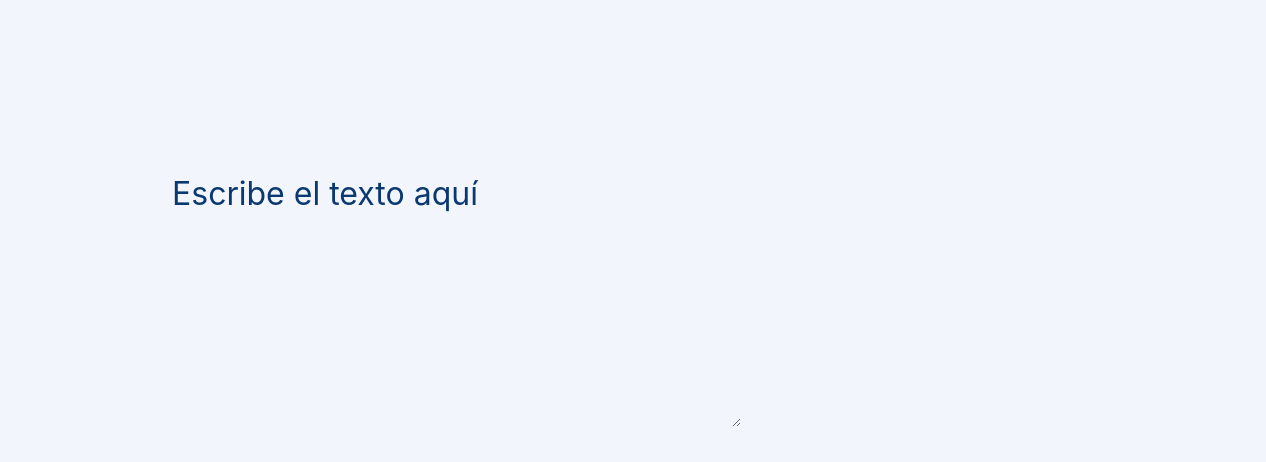
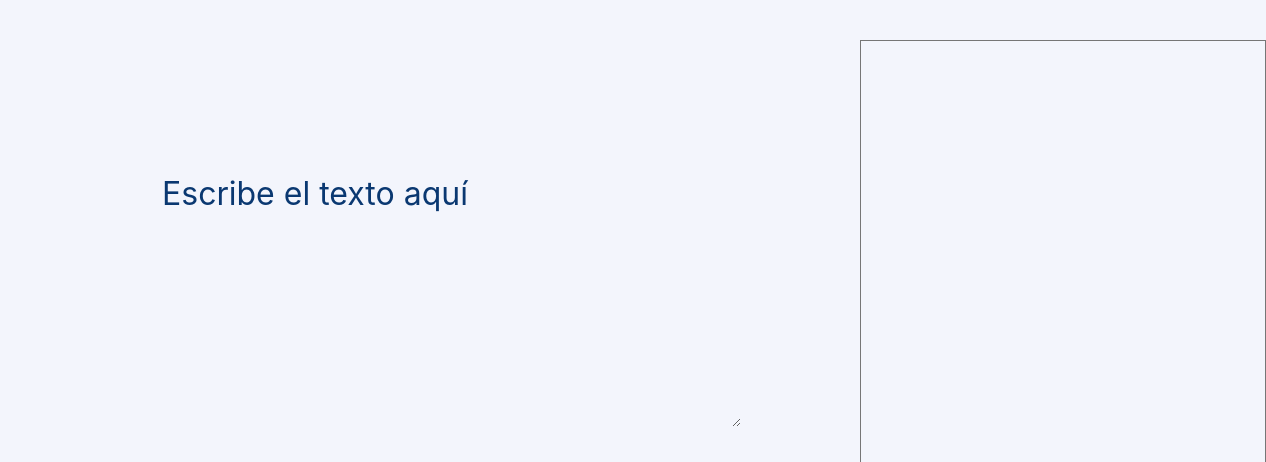
Before and after one commit to T3mma/Encriptador-de-texto---Alura-Challenges-Oracle-ONE, a plain HTML site: page index.html in a window 1280 px wide. Shown: the top 462 px of the page, 80-1346 px from the left, 1266 px wide, since content can reach past the window. Drawn offline with Linux system fonts and the light colour scheme.

Commit message:
Pequeños cambios en la salida de texto

```diff
--- a/css/style.css
+++ b/css/style.css
@@ -13,7 +13,14 @@
     height: 255px;
     left: 240px;
     top: 168px;
+    color: #0A3871;
+    font-family: 'Inter';
+    font-style: normal;
+    font-weight: 400;
+    font-size: 32px;
+    line-height: 150%;
     border: none;
+    outline: none;
 }
 ::placeholder{
     color: #0A3871;
@@ -21,6 +28,13 @@
     font-style: normal;
     font-weight: 400;
     font-size: 32px;
-    line-height: 150%;
-    padding: 0 0 0 10px;
 }
+#egreso-texto{
+    position: absolute;
+    width: 400px;
+    left: 940px;
+    top: 40px;
+    right: 40px;
+    bottom: 40px;
+    resize: none;
+}
--- a/index.html
+++ b/index.html
@@ -12,6 +12,7 @@
     <header>
         <img src="imagenes/Vector.png" id="vector">
         <textarea id="ingreso-texto" name="texto" rows="4" placeholder="Escribe el texto aquí"></textarea>
+        <textarea id="egreso-texto" name="texto" rows="4"></textarea>
     </header>
 
 
```
